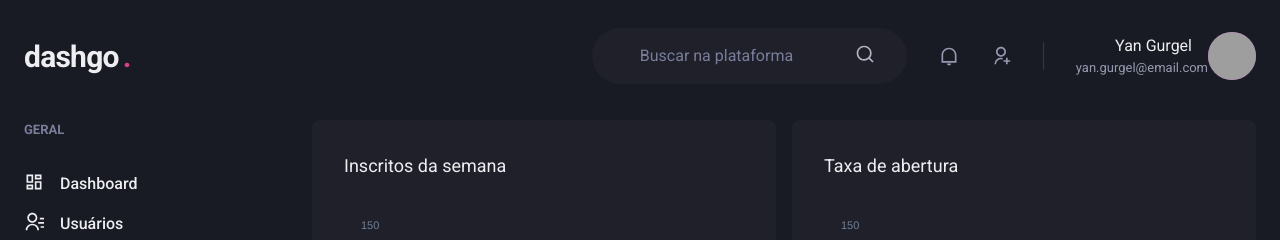
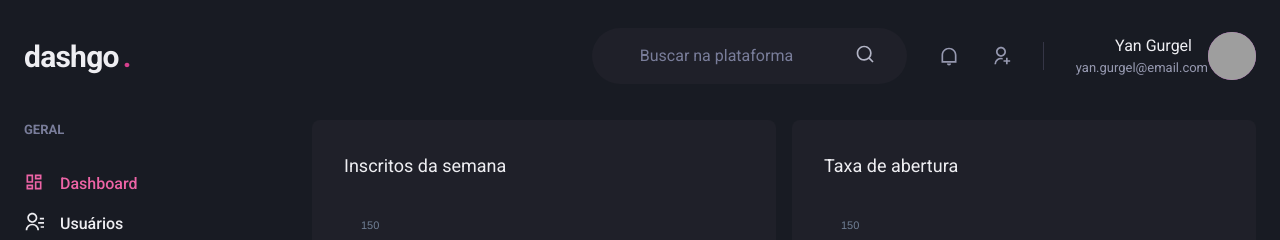
Before and after one commit to Yan-Gurgel/dashgo, a Next.js app: page /dashboard in a window 1280 px wide. Shown: the top 240 px of the page. Built offline with nearby package versions, Linux system fonts and the light colour scheme; grey boxes are pictures that could not be loaded.

Commit message:
Sinalizando link ativo

```diff
--- /dev/null
+++ b/src/components/ActiveLink.tsx
@@ -0,0 +1,38 @@
+import Link, { LinkProps } from "next/link"
+import { useRouter } from "next/router";
+import { cloneElement, ReactElement } from "react";
+
+interface ActiveLinkProps extends LinkProps {
+    children: ReactElement
+    shouldMatchExactHref?: boolean;
+}
+
+export function ActiveLink({
+    children,
+    shouldMatchExactHref = false,
+    ...rest
+}: ActiveLinkProps) {
+    const { asPath } = useRouter()
+
+    let isActive = false;
+
+    if (asPath === rest.href || asPath === rest.as) {
+        isActive = true;
+    }
+
+    if (!shouldMatchExactHref &&
+        (asPath.startsWith(String(rest.href)) ||
+        asPath.startsWith(String(rest.as)))) {
+            isActive=true;
+        }
+
+
+
+    return (
+        <Link {...rest}>
+            {cloneElement(children, {
+                color: isActive ? 'pink.400' : 'gray.50'
+            })}
+        </Link>
+    );
+}
--- a/src/components/Sidebar/NavLink.tsx
+++ b/src/components/Sidebar/NavLink.tsx
@@ -1,6 +1,7 @@
+import { ElementType } from "react";
 import { Icon, Link as ChakraLink, Text, LinkProps as ChakraLinkProps } from "@chakra-ui/react";
-import { ElementType } from "react";
-import Link from 'next/link'
+
+import { ActiveLink } from "../ActiveLink";
 
 interface NavLinkProps extends ChakraLinkProps{
     icon: ElementType;
@@ -11,11 +12,11 @@
 
 export function NavLink({ icon, children, href, ...rest}: NavLinkProps) {
     return (
-        <Link href={href} passHref>
+        <ActiveLink href={href} passHref>
         <ChakraLink display="flex" align="center" {...rest}>
             <Icon as={icon} fontSize="20" />
             <Text ml="4" fontWeight="medium">{ children }</Text>
         </ChakraLink>
-        </Link>
+        </ActiveLink>
     );
 }
--- a/src/pages/users/create.tsx
+++ b/src/pages/users/create.tsx
@@ -38,9 +38,6 @@
                             <Button colorScheme="pink">Salvar</Button>
                         </HStack>
                     </Flex>
-
-
-
                 </Box>
             </Flex>
         </Box>
```
